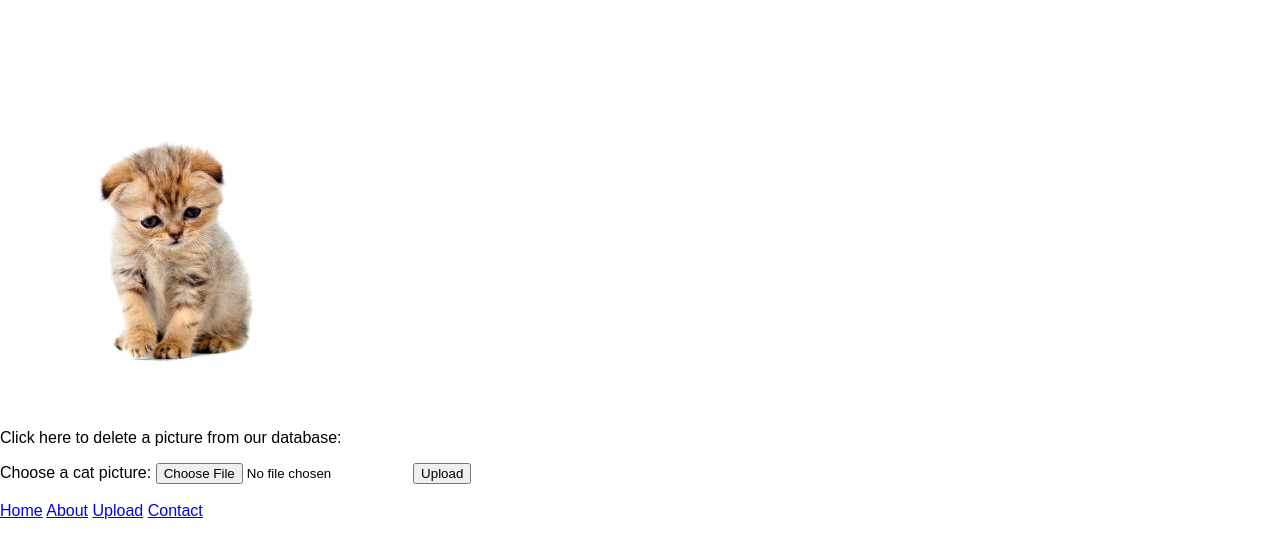
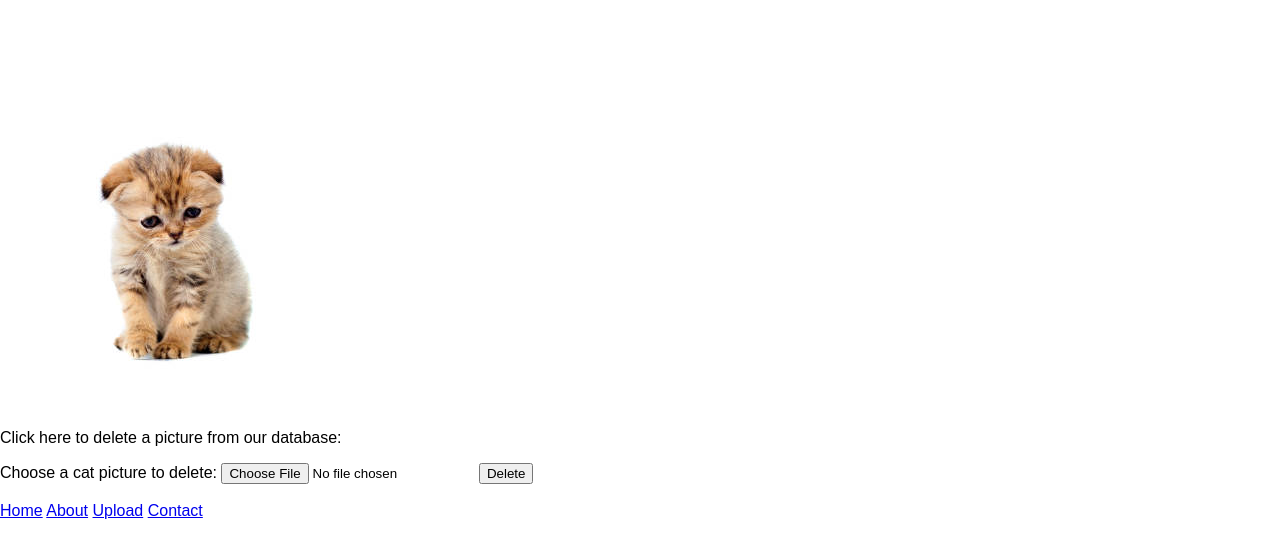
Before and after one commit to jaberkro/webserv, a plain HTML site: page data/www/delete.html in a window 1280 px wide. Shown: the part 127-684 px from the top of the page. Drawn offline with Linux system fonts and the light colour scheme; files whose address does not match are found by name.

Commit message:
method DELETE, action=deleteFile.py

```diff
--- a/data/www/delete.html
+++ b/data/www/delete.html
@@ -16,10 +16,10 @@
 		<img src="images/sad.jpeg" alt="Sad cat">
 		<p>Click here to delete a picture from our database:</p>
 
-		<form method="POST" enctype="multipart/form-data" action="uploadFile.py">
-			<label for="myfile">Choose a cat picture:</label>
+		<form method="DELETE" enctype="multipart/form-data" action="deleteFile.py">
+			<label for="myfile">Choose a cat picture to delete:</label>
 			<input type="file" id="myfile" name="file" accept=".jpg,.jpeg,.png" required>
-			<input type="submit" value="Upload">
+			<input type="submit" value="Delete">
 		</form>
 
 		<br><a href="/index.html" target="_blank">Home</a>
```
